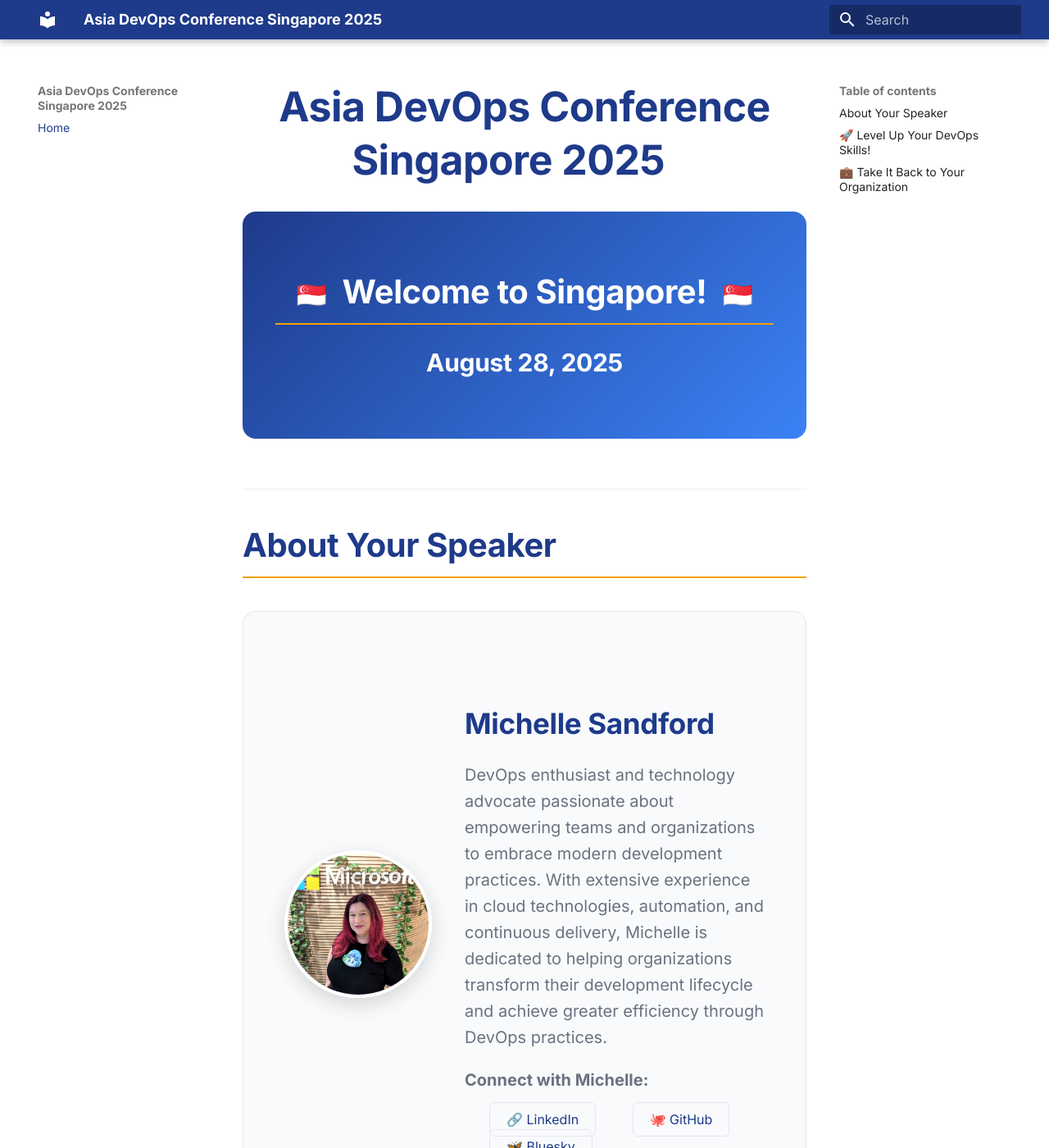
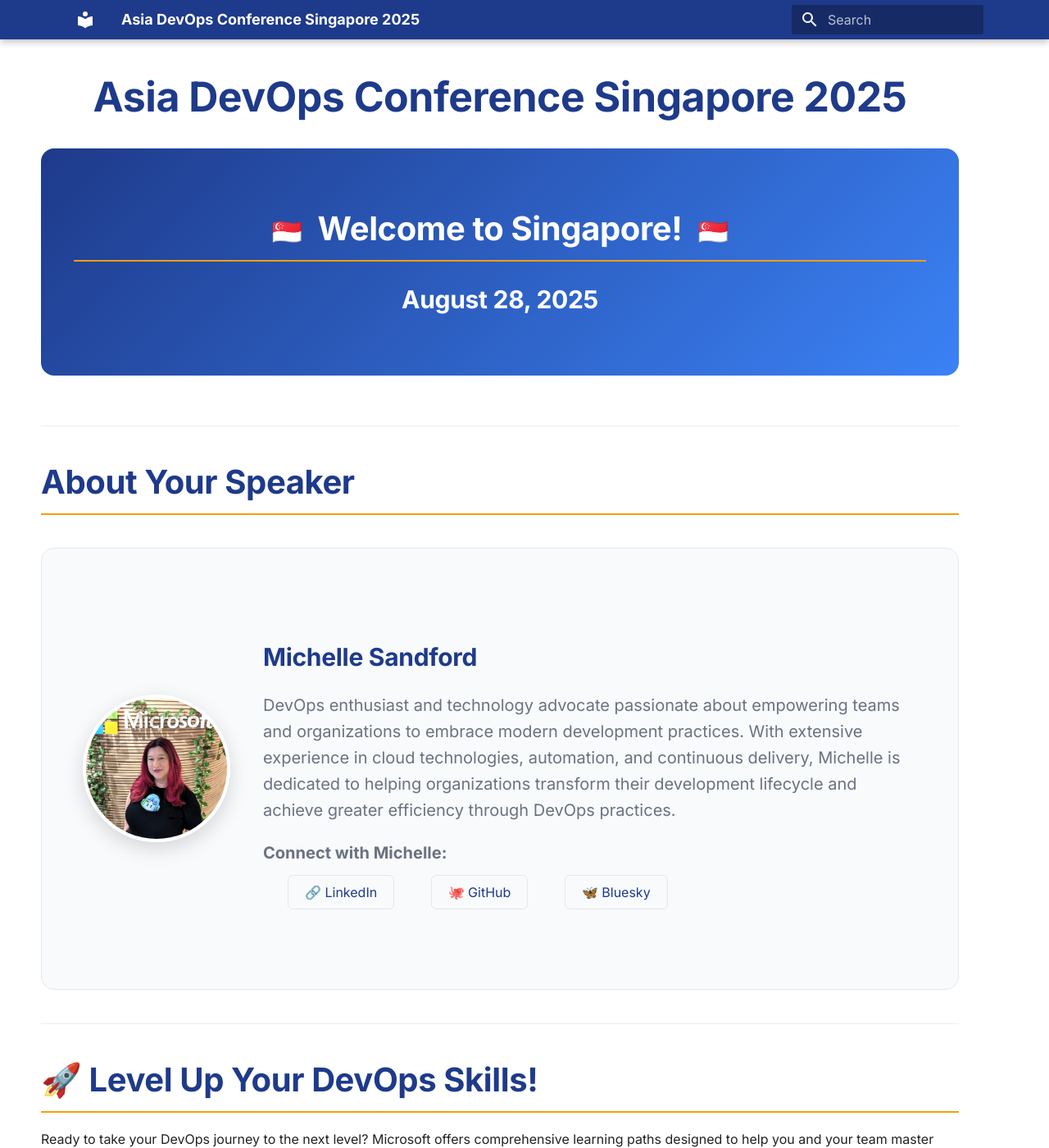
Before and after one commit to codess-aus/SingaporeDevOps, an MkDocs documentation site: the page built from docs/index.md, in a window 1280 px wide and 1400 px high. Shown: the whole window at 82% size. Built offline with MkDocs 1.6.1 and Material for MkDocs 9.7.7, drawn with Linux system fonts in a browser that asks for light colours.

Commit message:
Implement full-width layout with no sidebars or navigation
- Remove table of contents and navigation elements
- Hide sidebar completely for full-width content
- Set max-width to 1200px with centered content
- Reduce speaker section text size to match other sections
- Improve responsive design for mobile devices
- Add proper padding and margins for all screen sizes

```diff
--- a/docs/index.md
+++ b/docs/index.md
@@ -18,7 +18,7 @@
 
       <p><strong>Connect with Michelle:</strong></p>
       <ul class="social-links">
-        <li><a href="https://linkedin.com/in/michelle-sandford" target="_blank">🔗 LinkedIn</a></li>
+        <li><a href="https://linkedin.com/in/michellesandford" target="_blank">🔗 LinkedIn</a></li>
         <li><a href="https://github.com/codess-aus" target="_blank">🐙 GitHub</a></li>
         <li><a href="https://bsky.app/profile/codess-aus.bsky.social" target="_blank">🦋 Bluesky</a></li>
       </ul>
--- a/docs/stylesheets/extra.css
+++ b/docs/stylesheets/extra.css
@@ -8,6 +8,39 @@
   --text-light: #6b7280;
   --background-light: #f8fafc;
   --border-color: #e5e7eb;
+}
+
+/* Hide navigation and make content full width */
+.md-sidebar {
+  display: none !important;
+}
+
+.md-main__inner {
+  margin-left: 0 !important;
+  margin-right: 0 !important;
+}
+
+.md-content {
+  max-width: none !important;
+}
+
+.md-content__inner {
+  margin-left: auto !important;
+  margin-right: auto !important;
+  max-width: 1200px !important;
+  padding: 0 2rem !important;
+}
+
+/* Hide header navigation */
+.md-header__inner {
+  max-width: 1200px !important;
+  margin: 0 auto !important;
+  padding: 0 2rem !important;
+}
+
+.md-header-nav__source,
+.md-header-nav__button[for="__search"] {
+  display: none !important;
 }
 
 /* Override Material theme colors */
@@ -150,7 +183,7 @@
 
 .speaker-info h3 {
   color: var(--primary-color);
-  font-size: 1.75rem;
+  font-size: 1.5rem;
   margin-bottom: 0.5rem;
 }
 
@@ -292,6 +325,14 @@
 
 /* Responsive design */
 @media (max-width: 768px) {
+  .md-content__inner {
+    padding: 0 1rem !important;
+  }
+
+  .md-header__inner {
+    padding: 0 1rem !important;
+  }
+
   .speaker-profile {
     flex-direction: column;
     text-align: center;
@@ -309,6 +350,28 @@
   .social-links li {
     display: block;
     margin: 0.5rem 0;
+  }
+
+  .conference-header {
+    padding: 2rem 1rem;
+  }
+
+  .action-section {
+    padding: 2rem 1rem;
+  }
+}
+
+@media (max-width: 480px) {
+  .md-content__inner {
+    padding: 0 0.5rem !important;
+  }
+
+  .devops-card {
+    padding: 1.5rem;
+  }
+
+  .speaker-section {
+    padding: 1.5rem;
   }
 }
 
--- a/mkdocs.yml
+++ b/mkdocs.yml
@@ -11,11 +11,6 @@ theme:
       accent: amber
   features:
     - navigation.instant
-    - navigation.top
-    - navigation.sections
-    - navigation.expand
-    - search.highlight
-    - search.share
     - content.code.copy
   font:
     text: Inter
@@ -26,17 +21,12 @@ markdown_extensions:
   - md_in_html
   - admonition
   - codehilite
-  - toc:
-      permalink: true
   - pymdownx.superfences
   - pymdownx.tabbed:
       alternate_style: true
   - pymdownx.emoji:
       emoji_index: !!python/name:material.extensions.emoji.twemoji
       emoji_generator: !!python/name:material.extensions.emoji.to_svg
-
-nav:
-  - Home: index.md
 
 extra_css:
   - stylesheets/extra.css
@@ -52,6 +42,3 @@ extra:
     - icon: fontawesome/brands/mastodon
       link: https://bsky.app/profile/codess-aus.bsky.social
       name: Bluesky
-
-plugins:
-  - search
```
